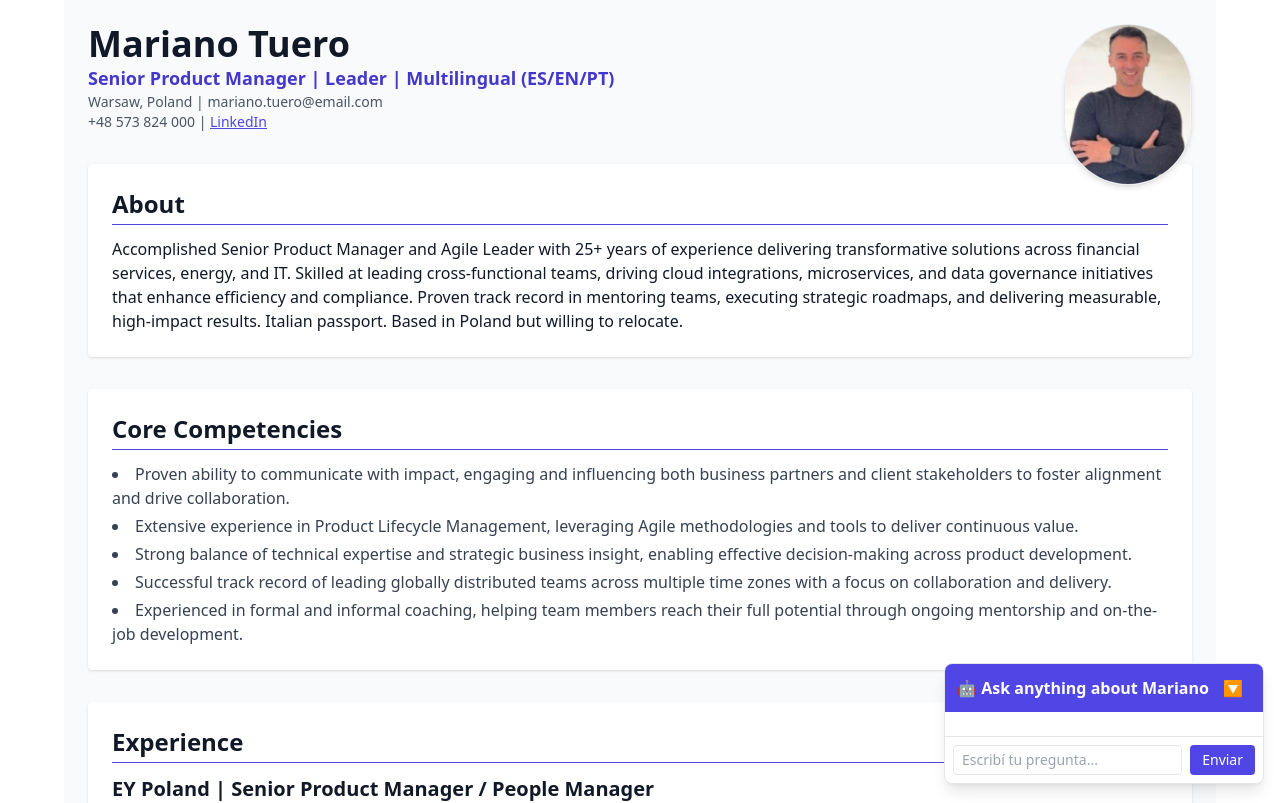
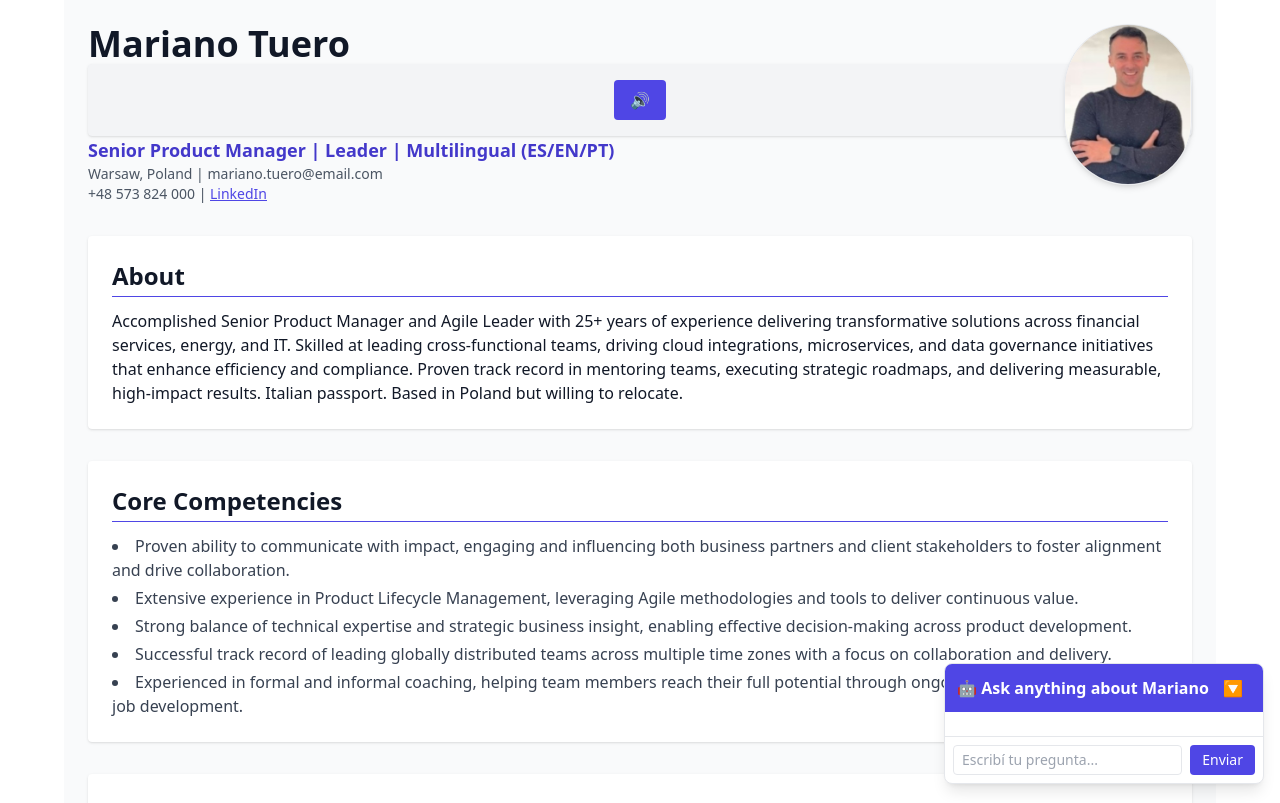
Before and after one commit to marianotue01/cv-mariano, a React (Create React App) app: page / in a window 1280 px wide. Shown: the top 803 px of the page. Built offline with nearby package versions, Linux system fonts and the light colour scheme.

Commit message:
Agrego componente AudioPresentation con TTS

```diff
--- a/src/frontend/App.js
+++ b/src/frontend/App.js
@@ -16,7 +16,7 @@
       />
 
       <header className="mb-8">
-        <h1 className="text-4xl font-bold">Mariano Tuero</h1>
+        <h1 className="text-4xl font-bold">Mariano Tuero </h1>  <AudioPresentation />
         <p className="text-lg text-indigo-700 font-semibold">
           Senior Product Manager |  Leader | Multilingual (ES/EN/PT)
         </p>
@@ -221,7 +221,6 @@
       </section>
 
       <ChatBot />
-      <AudioPresentation />
       <ExperienceTimeline />
     </div>
   );
```
